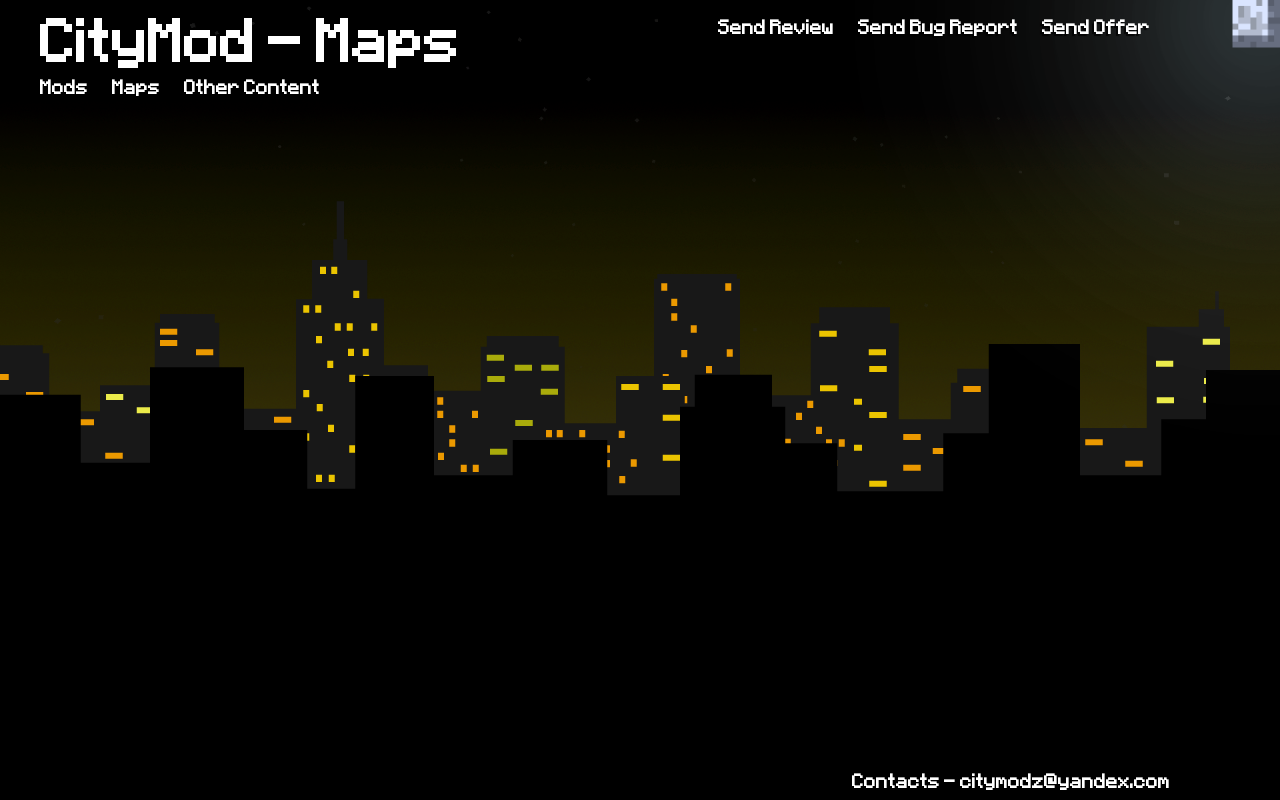
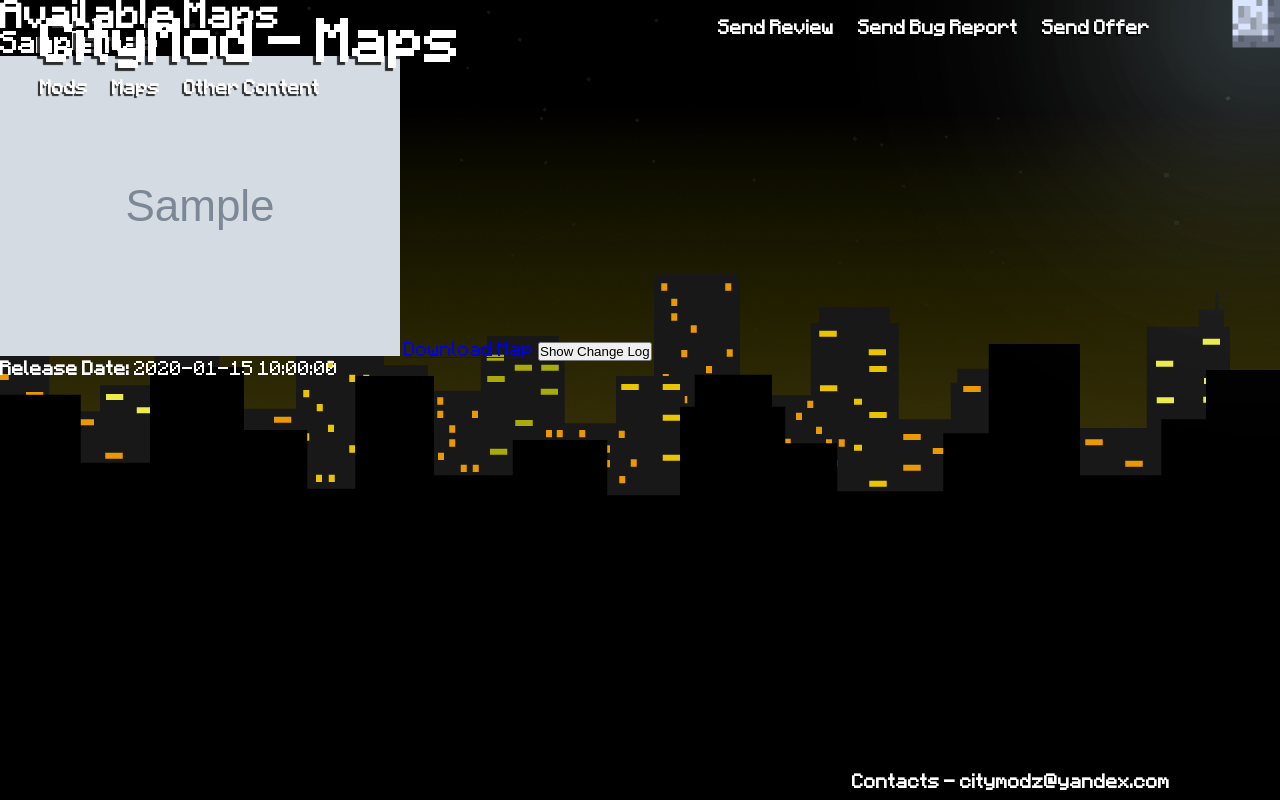
Before and after one commit to TeoPlow/CityMod-FeedBackService, a Flask app: template src/templates/maps.html in a window 1280 px wide. Run offline with Flask 3, Linux system fonts and the light colour scheme; the template is opened without the code that fills it: most values are stand-ins (such as "Sample title", 1, 10 or a date in 2020); grey boxes marked "Sample" are stand-in pictures.

Commit message:
жёстко наобнавлял хтмл, чтобы всё работало

```diff
--- a/src/templates/addons/file_upload_menu.html
+++ b/src/templates/addons/file_upload_menu.html
@@ -1,4 +1,4 @@
-<div id="fileMenu" class="file-menu" style="display: none;">
+<div id="fileMenu" class="file-upload-menu" style="display: none;">
 
     <label for="fileName">Название файла:</label>
     <input type="text" id="fileName" name="fileName">
--- a/src/templates/home.html
+++ b/src/templates/home.html
@@ -1,6 +1,7 @@
 <!DOCTYPE html>
 <html lang="en">
 <head>
+    <link rel="manifest" href="{{ url_for('static', filename='images/favicon/site.webmanifest') }}">
     <meta charset="UTF-8">
     <meta name="viewport" content="width=device-width, initial-scale=1.0">
     <title>CityMod – Home</title>
--- a/src/templates/login.html
+++ b/src/templates/login.html
@@ -1,6 +1,7 @@
 <!DOCTYPE html>
 <html lang="en">
 <head>
+    <link rel="manifest" href="{{ url_for('static', filename='images/favicon/site.webmanifest') }}">
     <meta charset="UTF-8">
     <meta name="viewport" content="width=device-width, initial-scale=1.0">
     <title>CityMod – Login</title>
--- a/src/templates/maps.html
+++ b/src/templates/maps.html
@@ -1,10 +1,11 @@
 <!DOCTYPE html>
 <html lang="en">
 <head>
+    <link rel="manifest" href="{{ url_for('static', filename='images/favicon/site.webmanifest') }}">
     <meta charset="UTF-8">
     <meta name="viewport" content="width=device-width, initial-scale=1.0">
     <title>CityMod – Maps</title>
-    <!-- <link rel="stylesheet" type="text/css" href="{{ url_for('static', filename='css/maps.css') }}"> -->
+    <link rel="stylesheet" type="text/css" href="{{ url_for('static', filename='css/maps.css') }}">
     <link rel="stylesheet" type="text/css" href="{{ url_for('static', filename='css/global.css') }}">
 </head>
 <body>
@@ -41,7 +42,43 @@
         <img src="static/images/gray_city.png" alt="gray_city" id="backgroundGrayCity" class="background-layer ">
         <img src="static/images/black_city.png" alt="black_city" class="background-layer">
     </div>
+
+    <!-- Список карт из БД -->
+    <div class="maps-container">
+        <h1>Available Maps</h1>
+        {% for map in maps %}
+        <div class="map-card">
+            <h2>{{ map.name }}</h2>
+
+            <img src="{{ url_for('static', filename=map.images_path) }}" alt="map Image">
+            <a href="{{ url_for('static', filename=map.files_path) }}" download>Download Map</a>
+
+            <button class="toggle-changelog" onclick="toggleChangelog({{ loop.index }})">
+                Show Change Log
+            </button>
+            <div id="changelog-{{ loop.index }}" class="changelog" style="display: none;">
+                <p>{{ map.changelog }}</p>
+            </div>
+
+            <p><strong>Release Date: </strong> {{ map.time }}</p>
+        </div>
+        {% endfor %}
+    </div>
+
     <script src="{{ url_for('static', filename='js/change_theme.js') }}"></script>
     <script src="{{ url_for('static', filename='js/scale_control.js') }}"></script>
+    <script>
+        function toggleChangelog(index) {
+            const changelog = document.getElementById(`changelog-${index}`);
+            const button = document.querySelector(`.toggle-changelog[onclick='toggleChangelog(${index})']`);
+            if (changelog.style.display === "none") {
+                changelog.style.display = "block";
+                button.textContent = "Hide Change Log";
+            } else {
+                changelog.style.display = "none";
+                button.textContent = "Show Change Log";
+            }
+        }
+    </script>
 </body>
 </html>
--- a/src/templates/register.html
+++ b/src/templates/register.html
@@ -1,6 +1,7 @@
 <!DOCTYPE html>
 <html lang="en">
 <head>
+    <link rel="manifest" href="{{ url_for('static', filename='images/favicon/site.webmanifest') }}">
     <meta charset="UTF-8">
     <meta name="viewport" content="width=device-width, initial-scale=1.0">
     <title>CityMod – Register</title>
--- a/src/templates/send_bug_report.html
+++ b/src/templates/send_bug_report.html
@@ -1,6 +1,7 @@
 <!DOCTYPE html>
 <html lang="en">
 <head>
+    <link rel="manifest" href="{{ url_for('static', filename='images/favicon/site.webmanifest') }}">
     <meta charset="UTF-8">
     <meta name="viewport" content="width=device-width, initial-scale=1.0">
     <title>CityMod – Bug Report</title>
--- a/src/templates/send_offer.html
+++ b/src/templates/send_offer.html
@@ -1,6 +1,7 @@
 <!DOCTYPE html>
 <html lang="en">
 <head>
+    <link rel="manifest" href="{{ url_for('static', filename='images/favicon/site.webmanifest') }}">
     <meta charset="UTF-8">
     <meta name="viewport" content="width=device-width, initial-scale=1.0">
     <title>CityMod – Offer</title>
--- a/src/templates/send_review.html
+++ b/src/templates/send_review.html
@@ -1,6 +1,7 @@
 <!DOCTYPE html>
 <html lang="en">
 <head>
+    <link rel="manifest" href="{{ url_for('static', filename='images/favicon/site.webmanifest') }}">
     <meta charset="UTF-8">
     <meta name="viewport" content="width=device-width, initial-scale=1.0">
     <title>CityMod – Review</title>
```
Also changed, not shown: src/templates/mods.html (+26 -2 lines), src/templates/other_content.html (+38 -1 lines).
